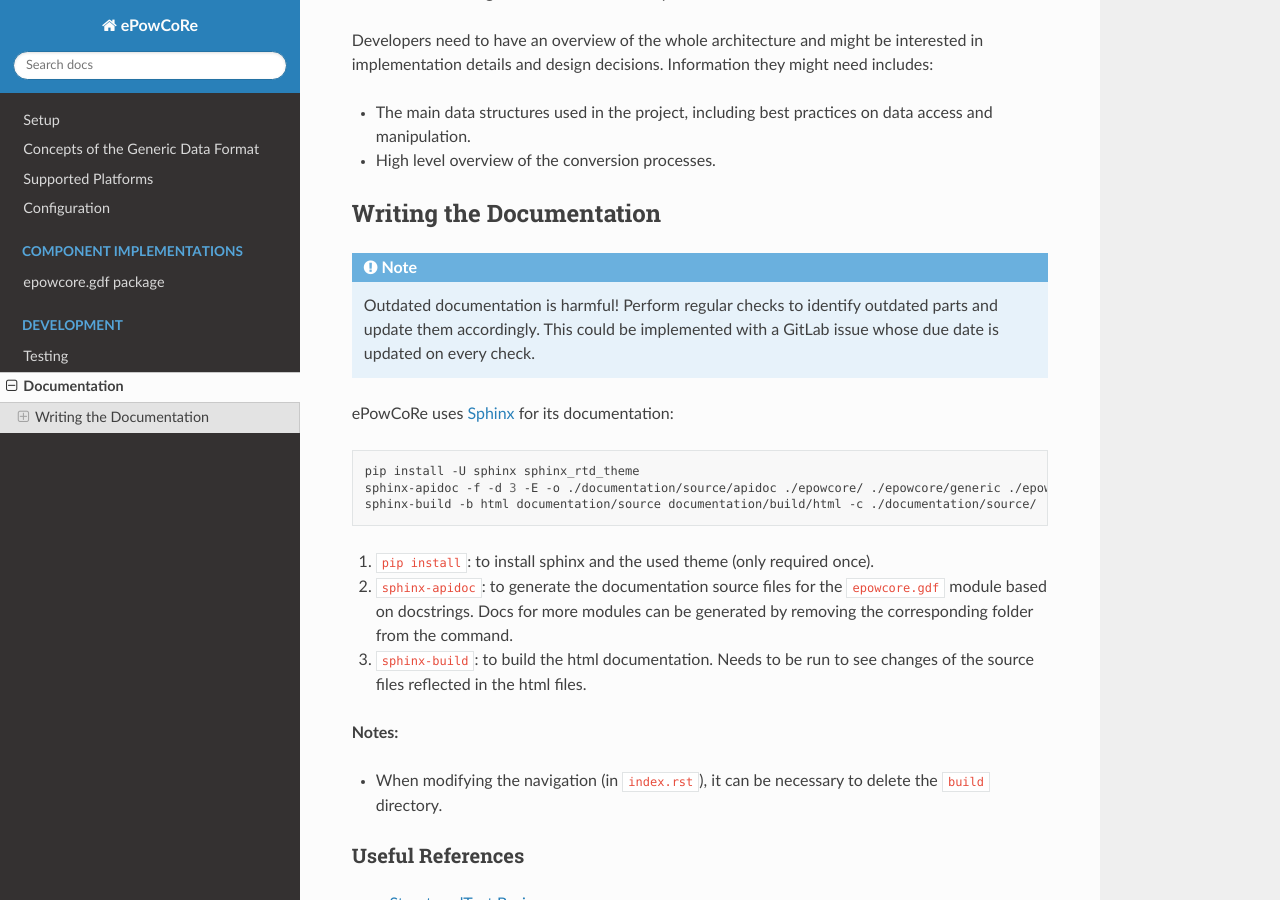
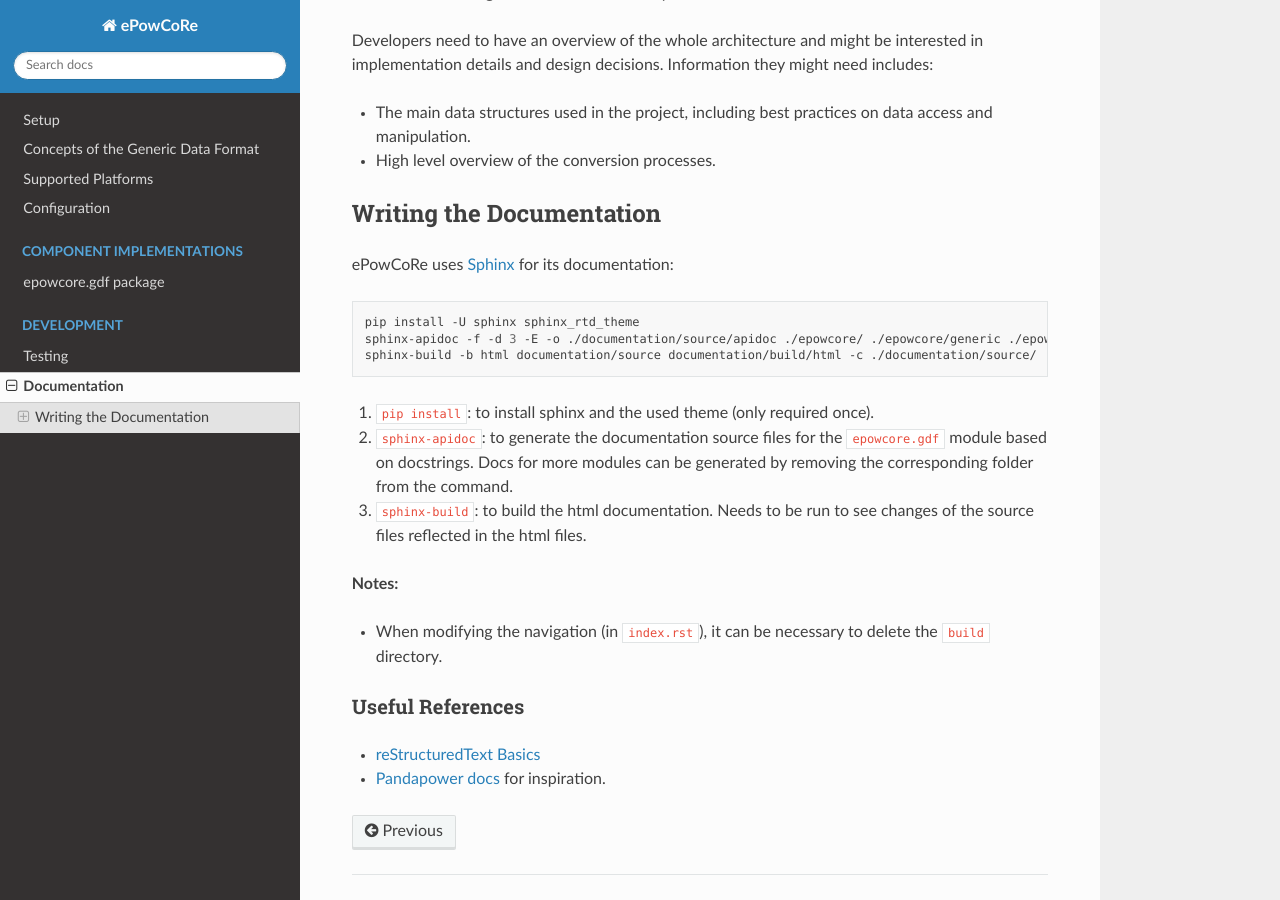
Before and after one commit to KIT-IAI/ePowCoRe, a Sphinx documentation site: the page built from documentation/source/documentation.rst, in a window 1280 px wide and 900 px high, scrolled down 443 px. Built offline with Sphinx 7.4.7 and the Read the Docs theme 2.0.0, drawn with Linux system fonts in a browser that asks for light colours; pages that are not in the unit, such as notebooks, are missing from menus.

Commit message:
remove gitlab from docs

```diff
--- a/documentation/source/documentation.rst
+++ b/documentation/source/documentation.rst
@@ -23,11 +23,6 @@ Information they might need includes:
 Writing the Documentation
 -------------------------
 
-.. note::
-
-  Outdated documentation is harmful! Perform regular checks to identify outdated parts and update them accordingly.
-  This could be implemented with a GitLab issue whose due date is updated on every check.
-
 ePowCoRe uses `Sphinx <https://www.sphinx-doc.org/en/master/index.html>`_ for its documentation:
 
 .. code-block:: shell
--- a/documentation/source/index.rst
+++ b/documentation/source/index.rst
@@ -32,7 +32,6 @@ In the vast domain of power system modeling, this project focuses on the most im
    :caption: Development
 
    testing
-   gitlab
    documentation
 
 
```
